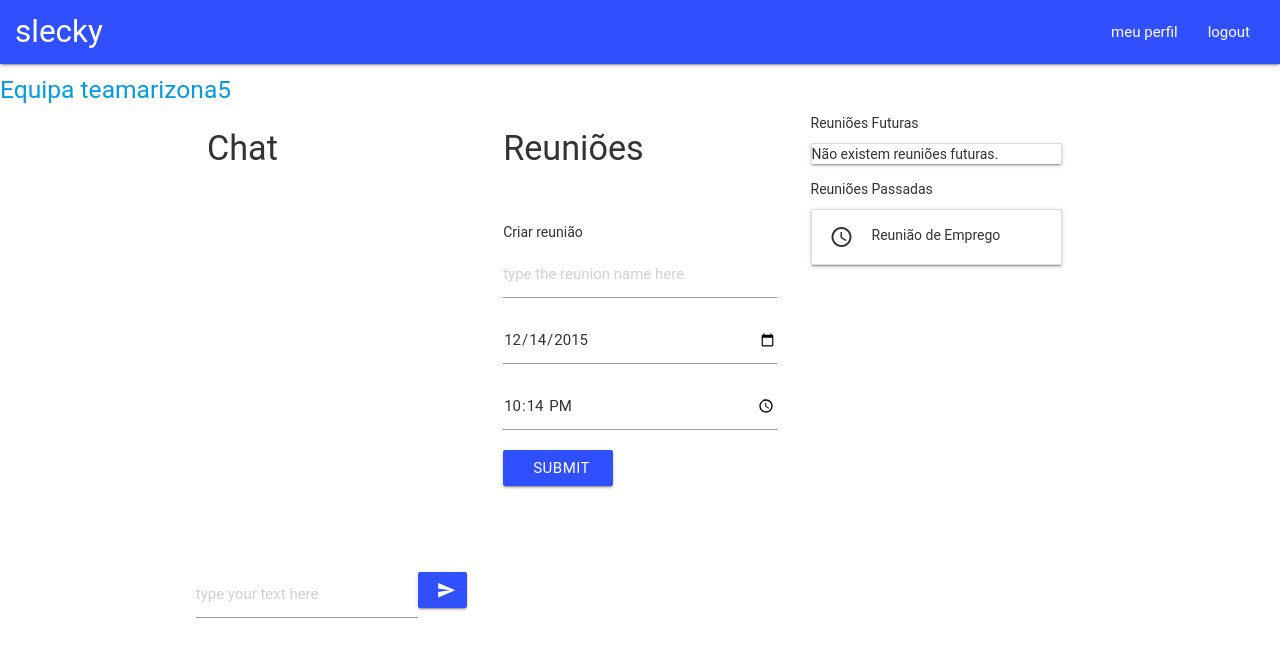
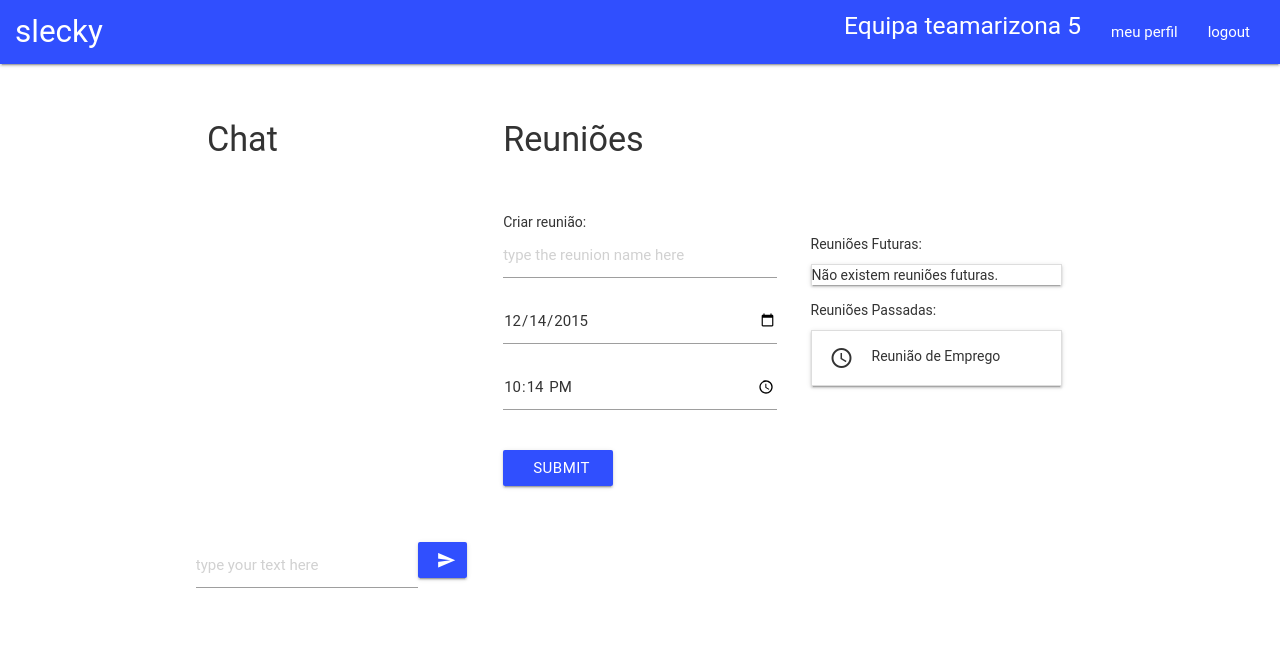
Before and after one commit to thridenx/bd-final, a PHP site: page /team-view.php?team_id=5 in a window 1280 px wide. Shown: the top 657 px of the page. Run offline with PHP 8.4, Linux system fonts and the light colour scheme; a user stored in the database is signed in; data comes from the database, SQL or seed files in the repository; data that the repository does not hold is empty; some libraries are stand-ins or nearby versions; some web fonts are replaced.

Commit message:
mais css

```diff
--- a/team-view.php
+++ b/team-view.php
@@ -10,18 +10,27 @@
     <html>
 
     <body>
-        <?php include 'header.php'?>
-            <h5><a class="center col s4" href="perfilTeam.php/team_id=<? echo $team_id; ?>">Equipa
-                <?php
-            echo $teamname;
-            echo $team_id;
-            ?></a></h5>
+        <nav class="indigo accent-4 navbar-fixed">
+    <div class="container-fluid nav-wrapper">
+        <a class="brand-logo" href="homepage.php">
+            slecky
+        </a>
+        <ul id="nav-mobile" class="right hide-on-med-and-down">
+            <li><a href="perfilUser.php">meu perfil</a></li>
+            <li><a href="logout.php">logout</a></li>
+        </ul>
+         <h5 class="container-fluid nav-wrapper right hide-on-med-and-down"><a href="perfilTeam.php/team_id=<? echo $team_id; ?>">Equipa
+                        <?php echo $teamname.' '.$team_id.'  '; ?></a></h5>
+    </div>
+</nav>
+
 
             <div class="container">
+            <br><br>
                 <div class="row">
                     <div id="" class="teamchat col s4">
-                        <h4>Chat</h4><br><br>
-                        <!--RECEBER O QUE FOI ESCRITO-->
+                        <h4>Chat</h4><br>
+
                         <div id="chatOutput">
                             <?
                 include 'chatread.php';
@@ -46,23 +55,23 @@
                     </div>
 
                     <div id="meetings-register" class="col s4">
-                        <h4>Reuniões</h4><br><br>
+                        <h4>Reuniões</h4>
                         <form class="form-group" id="meeting" action="meeting-create.php" method="post">
-                            <p>Criar reunião </p>
+                            <br><br><h7>Criar reunião: </h7>
                             <input type="text" name="meetingname" placeholder="type the reunion name here" required>
                             <input type="date" class="datepicker" name="meetingdate" placeholder="select the date" required>
-                            <input type="time" name="meetingtime" placeholder="select the time" required>
+                            <input type="time" name="meetingtime" placeholder="select the time" required><br><br>
                             <input class="indigo accent-4 btn center" type="submit" id="entermeeting" value="Submit">
                             <?php echo '<input type="hidden" name="team_id" value="'.$team_id.'"/>'; ?>
 
                         </form>
                     </div>
                     <div id="schedule" class="col s4">
+                        <br><br>
                         <div class="meeting-container col s12">
                             <div class="meeting-cards" id="future-meetings">
-                                <p>Reuniões Futuras </p>
+                                <br><br><br><br><p><p>Reuniões Futuras: </p>
                                 <ul class="collapsible" data-collapsible="accordion">
-
                                     <?php
 
             $time = new DateTime('', new DateTimeZone('Europe/Lisbon'));
@@ -103,7 +112,7 @@
 
 
                             <div class="meeting-cards" id="past-meetings">
-                                <p>Reuniões Passadas</p>
+                                Reuniões Passadas:</p>
                                 <ul class="collapsible" data-collapsible="accordion">
                                     <?php
             $time = new DateTime('', new DateTimeZone('Europe/Lisbon'));
```
